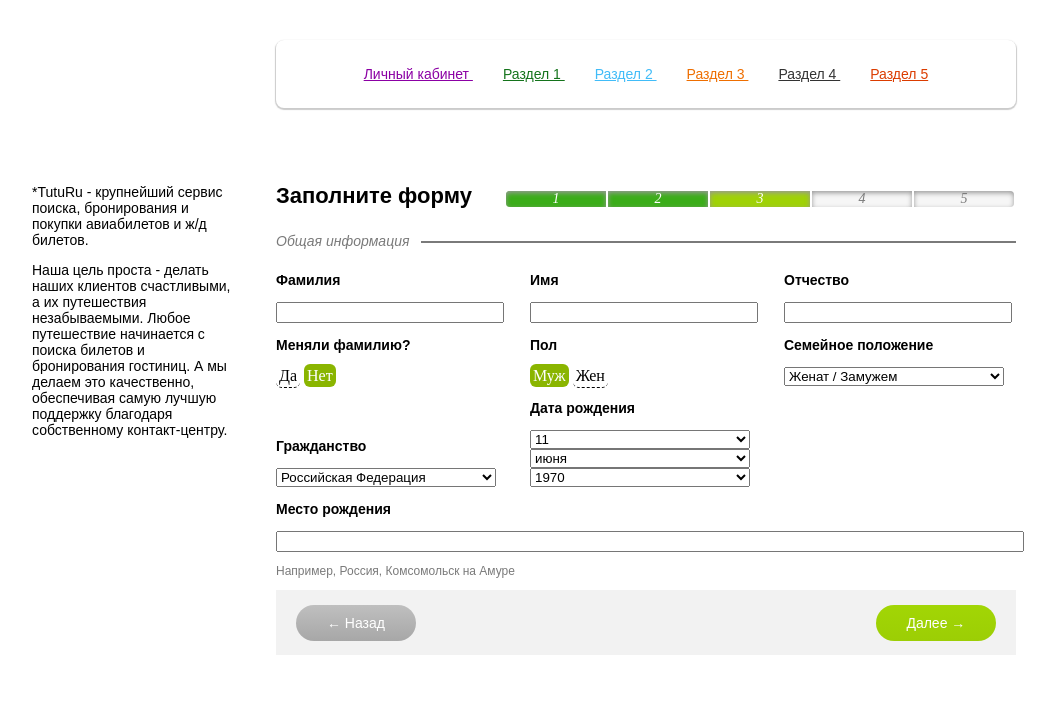
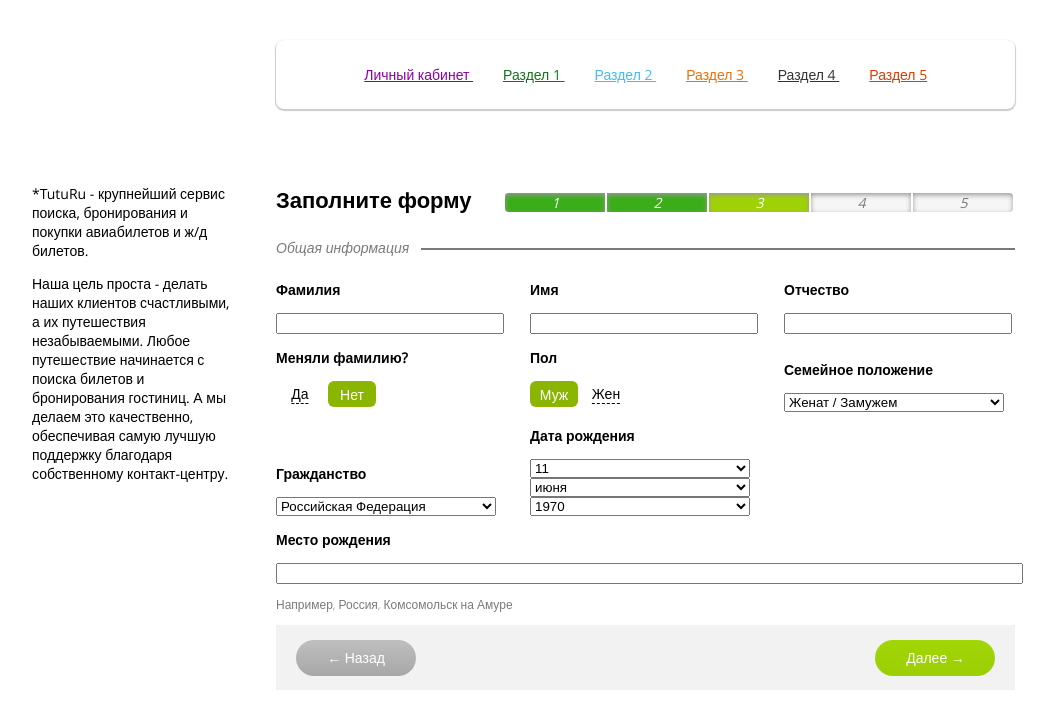
Before and after one commit to galynskyy/tutu-html, a website: page src/layout/index.html in a window 1280 px wide. Shown: the whole page, without its empty margins (96-1151 px from the left). Drawn offline with Linux system fonts and the light colour scheme.

Commit message:
change font, fix layout

```diff
--- a/src/layout/index.html
+++ b/src/layout/index.html
@@ -4,6 +4,7 @@
 		<meta charset="UTF-8">
 		<meta name="viewport" content="width=device-width, initial-scale=1.0">
 		<link href="styles/default.css" rel="stylesheet">
+		<link href="styles/fonts.css" rel="stylesheet">
 		<title>Index Page</title>
 	</head>
 	<body>
@@ -96,9 +97,13 @@
 							</div>
 							<div class="form-group__control">
 								<input class="form-group__radio" type="radio" name="surname-changed" id="radio-surname-1" />
-								<label class="form-group__label" for="radio-surname-1">Да</label>
+								<label class="form-group__label" for="radio-surname-1">
+									<span class="form-group__span">Да</span>
+								</label>
 								<input class="form-group__radio" type="radio" name="surname-changed" id="radio-surname-2" checked="checked" />
-								<label class="form-group__label" for="radio-surname-2">Нет</label>
+								<label class="form-group__label" for="radio-surname-2">
+									<span class="form-group__span">Нет</span>
+								</label>
 							</div>
 						</div>
 						<div class="form-group__item">
@@ -107,9 +112,13 @@
 							</div>
 							<div class="form-group__control">
 								<input class="form-group__radio" type="radio" name="gender" id="radio-gender-1" checked="checked" />
-								<label class="form-group__label" for="radio-gender-1">Муж</label>
+								<label class="form-group__label" for="radio-gender-1">
+									<span class="form-group__span">Муж</span>
+								</label>
 								<input class="form-group__radio" type="radio" name="gender" id="radio-gender-2" />
-								<label class="form-group__label" for="radio-gender-2">Жен</label>
+								<label class="form-group__label" for="radio-gender-2">
+									<span class="form-group__span">Жен</span>
+								</label>
 							</div>
 						</div>
 						<div class="form-group__item">
--- a/src/layout/styles/default.css
+++ b/src/layout/styles/default.css
@@ -4,13 +4,13 @@ html, body {
 }
 
 .wrapper {
-  width: 1024px;
+  max-width: 1024px;
   margin: 40px auto;
 }
 
 .about {
   display: inline-block;
-  width: 200px;
+  max-width: 200px;
   margin: 130px 40px 0 0;
 }
 
@@ -20,15 +20,15 @@ html, body {
 
 .content {
   display: inline-block;
-  /*width: 784px;*/
+  max-width: 784px;
   vertical-align: top;
 }
 
 .navigation {
   border-radius: 8px;
-  box-shadow: 0px 1px 1px 1px rgba(168,168,168,.6);
+  box-shadow: 0 1px 1px 1px rgba(168, 168, 168, .6);
   padding: 25px;
-  margin: 0 0 60px 0;
+  margin: 0 0 60px;
   text-align: center;
 }
 
@@ -62,7 +62,7 @@ html, body {
 }
 
 .navigation__link._section4 {
-  color: #333333;
+  color: #333;
 }
 
 .navigation__link._section5 {
@@ -74,8 +74,8 @@ html, body {
 }
 
 .form-progress {
+  display: inline-block;
   list-style: none;
-  display: inline-block;
   padding: 0;
   font-size: 0;
 }
@@ -83,11 +83,10 @@ html, body {
 .form-progress__item {
   display: inline-block;
   min-width: 100px;
-  box-shadow: inset 0px 2px 5px 0px rgba(153,153,153,1);
+  box-shadow: inset 0 2px 5px 0 rgba(153, 153, 153, 1);
   text-align: center;
+  font: italic 14px "OpenSans-Regular", sans-serif;
   color: #fff;
-  font-style: italic;
-  font-size: 14px;
   margin: 0 2px 0 0;
 }
 
@@ -123,7 +122,7 @@ html, body {
 
 .form-group__item {
   display: inline-block;
-  width: 220px;
+  min-width: 220px;
   margin: 0 30px 0 0;
 }
 
@@ -134,10 +133,6 @@ html, body {
 
 .form-group .form-group__item:last-child {
   margin: 0;
-}
-
-.info-form {
-  margin: 0 0 40px 0;
 }
 
 .form-desc__title {
@@ -160,26 +155,32 @@ html, body {
   display: none;
 }
 
+.form-group__span {
+  position: absolute;
+  left: 50%;
+  top: 50%;
+  transform: translate(-50%, -50%);
+  font: 14px "OpenSans-Light", sans-serif;
+  border-bottom: 1px dashed black;
+  color: #000;
+}
+
+.form-group__radio:checked + .form-group__label .form-group__span {
+  color: #fff;
+  border-bottom: none;
+}
+
 .form-group__radio + .form-group__label {
+  display: inline-block;
+  position: relative;
   cursor: pointer;
-  width: 30px;
-  height: 18px;
-  padding: 3px;
-  text-align: center;
+  min-width: 48px;
+  min-height: 26px;
   border-radius: 6px;
-  border-bottom: 1px dashed black;
 }
 
 .form-group__radio:checked + .form-group__label {
-  cursor: pointer;
-  color: #fff;
   background: #8ab500;
-  width: 30px;
-  height: 18px;
-  padding: 3px;
-  text-align: center;
-  border-radius: 6px;
-  border-bottom: none;
 }
 
 .form-group__legend {
--- a/src/layout/styles/fonts.css
+++ b/src/layout/styles/fonts.css
@@ -1,12 +1,15 @@
 @font-face {
-	font-family: "OpenSans-Light";
-	src: url("../fonts/OpenSans-Light.ttf");
+	font-family: "OpenSans-Regular";
+	src: url("../fonts/Open-Sans-regular.woff2") format("woff2"),
+		 url("../fonts/Open-Sans-regular.woff") format("woff");
 	font-weight: normal;
 	font-style: normal;
 }
+
 @font-face {
-	font-family: "OpenSans-Regular";
-	src: url("../fonts/OpenSans-Regular.ttf");
+	font-family: "OpenSans-Light";
+	src: url("../fonts/Open-Sans-300.woff2") format("woff2"),
+		 url("../fonts/Open-Sans-300.woff") format("woff");
 	font-weight: normal;
 	font-style: normal;
 }
```
Also changed, not shown: src/layout/fonts/Open-Sans-300.woff (added), src/layout/fonts/Open-Sans-300.woff2 (added), src/layout/fonts/Open-Sans-regular.woff (added), src/layout/fonts/Open-Sans-regular.woff2 (added), src/layout/fonts/OpenSans-Light.ttf (deleted), src/layout/fonts/OpenSans-Regular.ttf (deleted).
